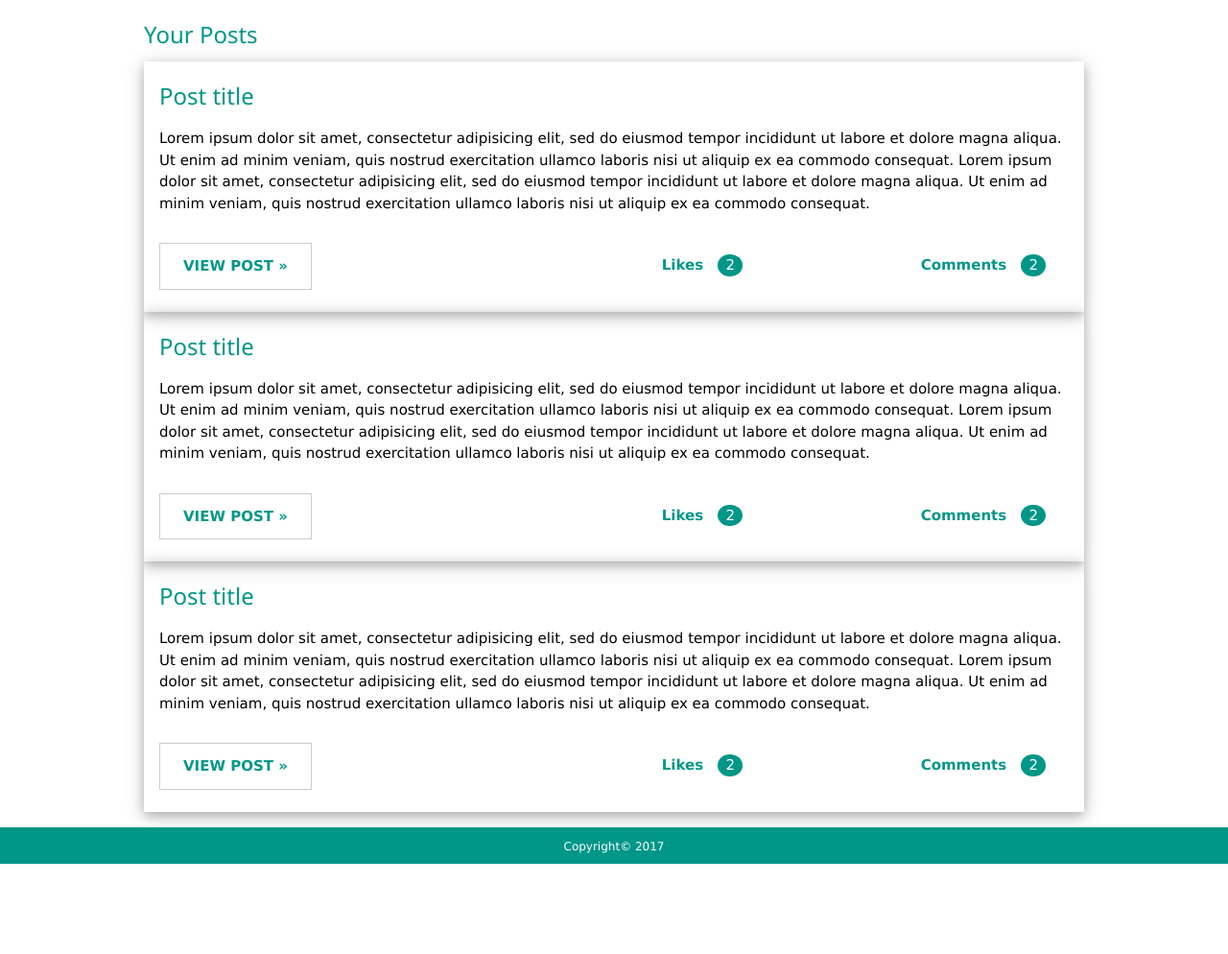
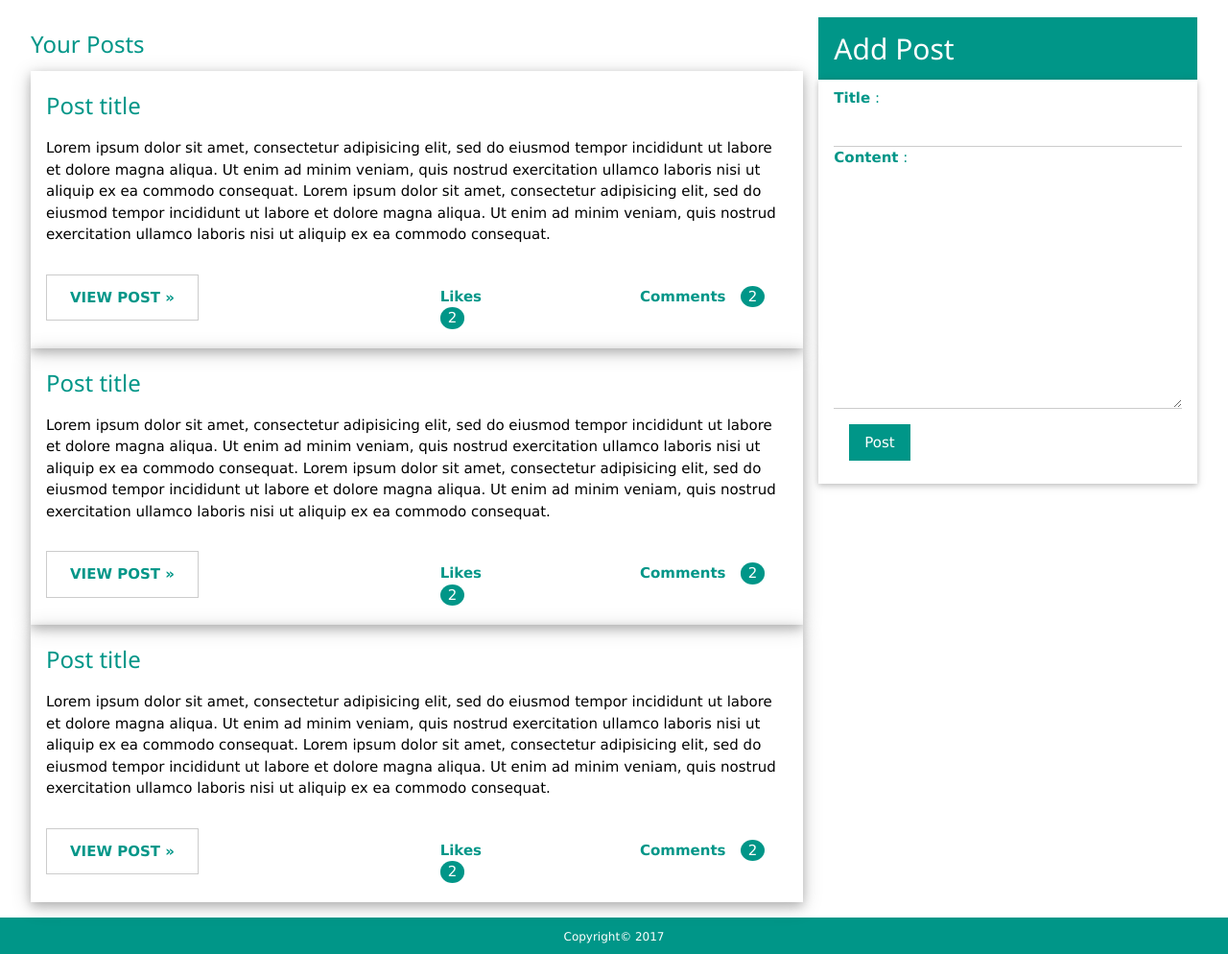
Before and after one commit to alphawaseem/MultiUserBlog, a Python web app: template templates/welcome.html in a window 1280 px wide. Shown: the part 225-1219 px from the top of the page at 96% size. Before the commit the page ends 1125 px from the top, so only its background shows below. Run offline with Jinja, Linux system fonts and the light colour scheme; the template is opened without the code that fills it, so the values that code supplies are empty.

Commit message:
modify welcome template

```diff
--- a/templates/welcome.html
+++ b/templates/welcome.html
@@ -1,7 +1,8 @@
 {% extends "layout.html" %} {% block title %} Welcome - {{name}} {% endblock %} {% block content %}
-<section class="w3-text-teal">
+<section class="w3-text-teal  w3-row-padding">
     <h2 class="w3-margin">Hello, {{name}} </h2>
-    <section class="w3-content">
+    <section class="w3-content w3-col m8">
+
         <h3>Your Posts</h3>
         {% for i in range(3) %}
         <article class="w3-card-4 w3-padding w3-text-teal">
@@ -28,5 +29,17 @@
         </article>
         {% endfor %}
     </section>
+    <section class="w3-col m4">
+        <div class="w3-container w3-teal">
+            <h2>Add Post</h2>
+        </div>
+        <form class="w3-container w3-padding w3-card" action="/posts/new" method="POST">
+            <label class="w3-text-teal" for="title"><b>Title</b> : <input id="title" name="title" class="w3-input" type="text" required ></label>
+            <label class="w3-text-teal" for="content"><b>Content</b> :
+            <textarea id="content" class="w3-input  w3-text-teal post-content" required="required" ></textarea></label>
+            <input type="submit" class="w3-btn w3-teal w3-margin" value="Post">
+        </form>
+
+    </section>
 </section>
 {% endblock %}
```
